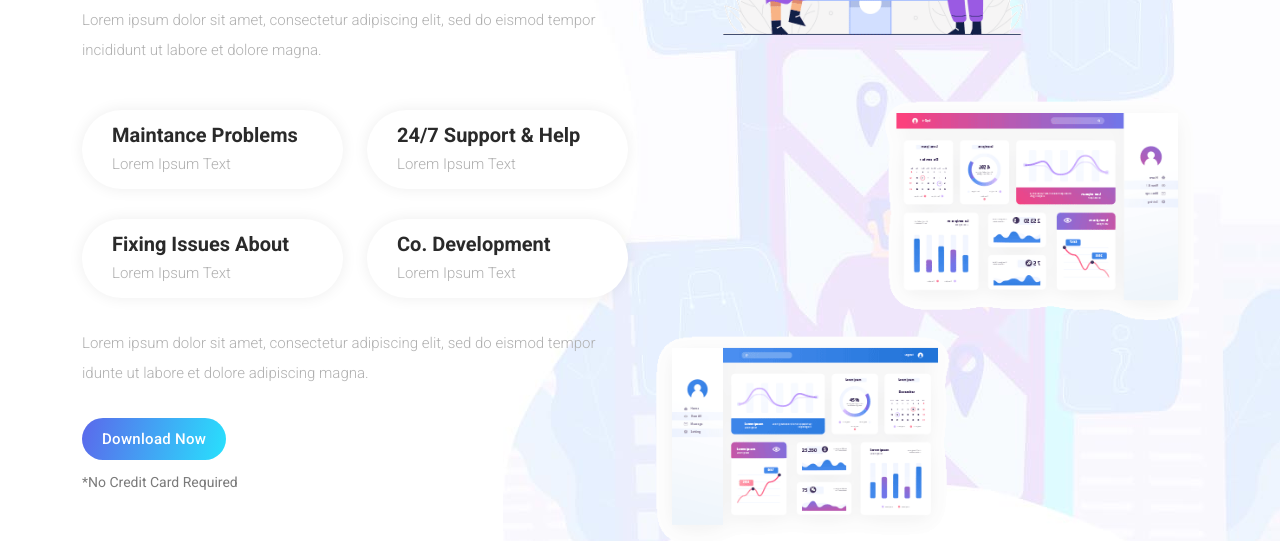
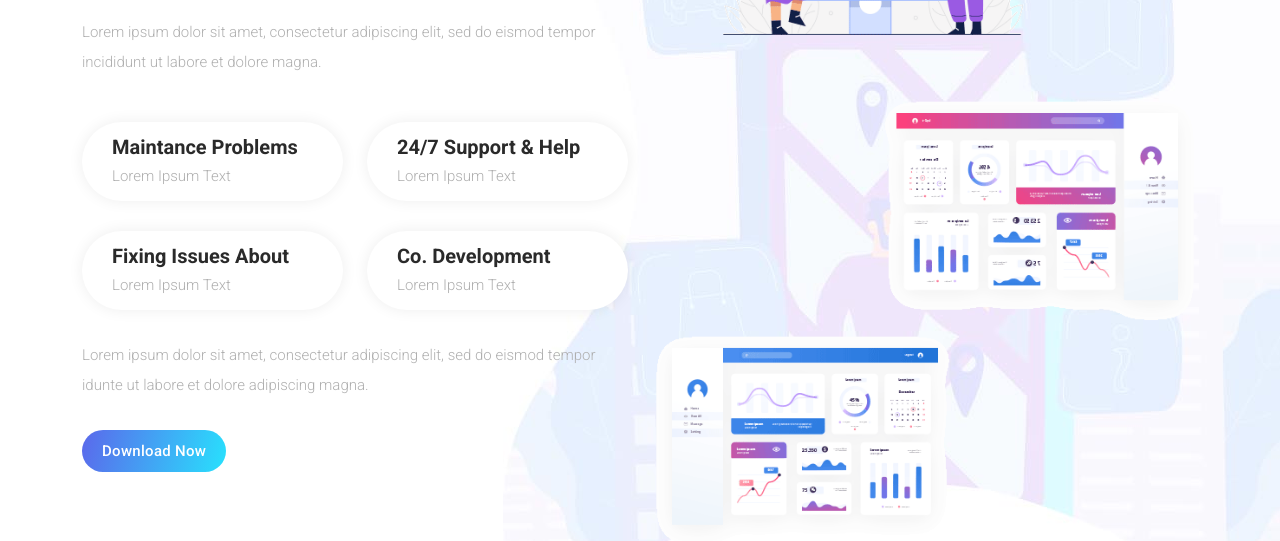
Before and after one commit to LatifNugraha/about, a plain HTML site: page index.html in a window 1280 px wide. Shown: the part 259-800 px from the top of the page. Drawn offline with Linux system fonts and the light colour scheme.

Commit message:
Update index.html

```diff
--- a/index.html
+++ b/index.html
@@ -99,7 +99,6 @@
                             <div class="gradient-button">
                                 <a href="#">Download Now</a>
                             </div>
-                            <span>*No Credit Card Required</span>
                         </div>
                     </div>
                 </div>
```
